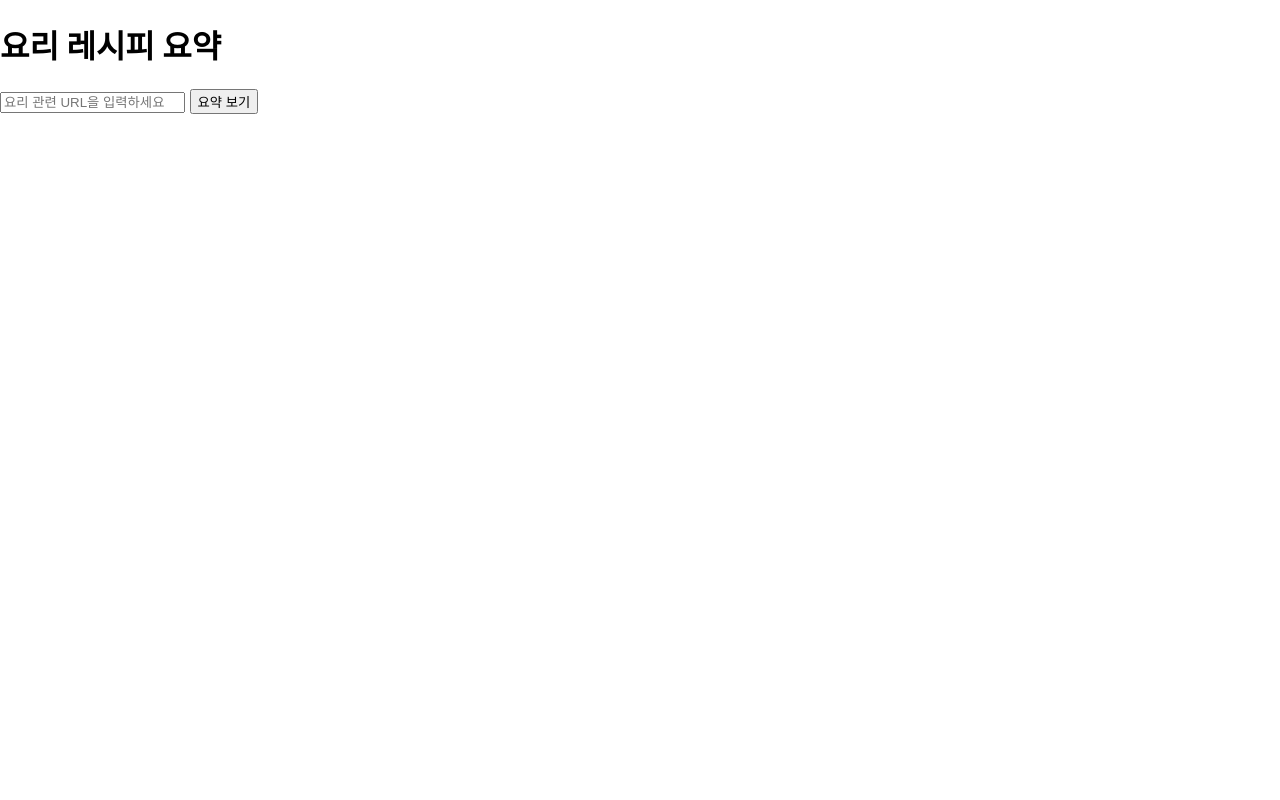
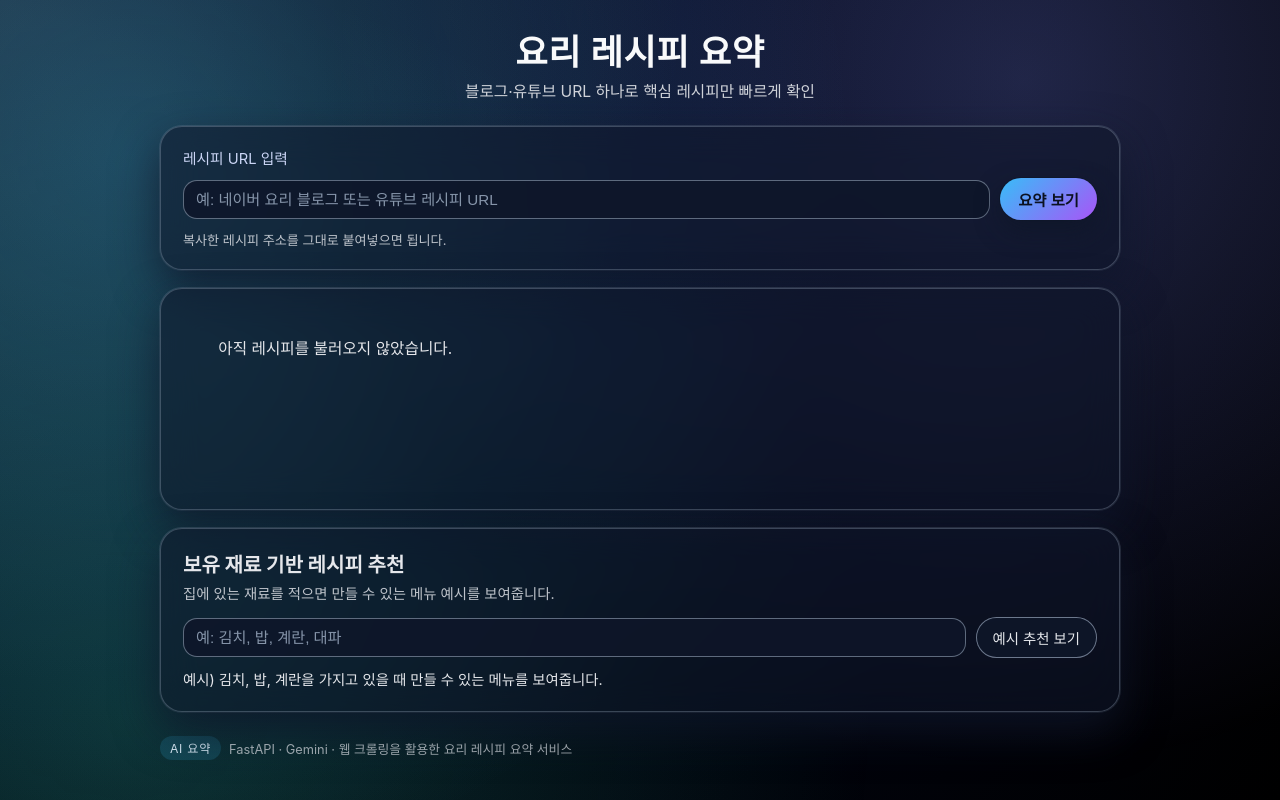
Before and after one commit to wonbin2003/project1, a plain HTML site: page templates/index.html in a window 1280 px wide. Drawn offline with Linux system fonts and the light colour scheme.

Commit message:
Revamp index.html for improved UI and functionality
Updated the structure and content of the recipe summary page, enhancing user interface and experience.

```diff
--- a/templates/index.html
+++ b/templates/index.html
@@ -3,24 +3,64 @@
 <head>
   <meta charset="UTF-8" />
   <meta name="viewport" content="width=device-width, initial-scale=1.0" />
-  <title>Recipe Summary</title>
-  <!-- 기본 CSS 연결 -->
+  <title>요리 레시피 요약 서비스</title>
   <link rel="stylesheet" href="/static/style.css" />
 </head>
-<body>
-  <div class="container">
-    <h1>요리 레시피 요약</h1>
-    <!-- URL 입력과 버튼 -->
-    <div class="input-group">
-      <input type="url" id="urlInput" placeholder="요리 관련 URL을 입력하세요" />
-      <button id="fetchBtn">요약 보기</button>
-    </div>
-    <!-- 요약 결과 출력 영역 -->
-    <div id="resultArea" class="result-box"></div>
-    <div id="output"></div>
+<body class="app-body">
+  <div class="background-gradient"></div>
+
+  <div class="app-shell">
+    <header class="app-header">
+      <h1 class="app-title">요리 레시피 요약</h1>
+      <p class="app-subtitle">블로그·유튜브 URL 하나로 핵심 레시피만 빠르게 확인</p>
+    </header>
+
+    <main class="main-layout">
+      <section class="glass-card input-card">
+        <label for="urlInput" class="field-label">레시피 URL 입력</label>
+        <div class="input-row">
+          <input
+            type="url"
+            id="urlInput"
+            placeholder="예: 네이버 요리 블로그 또는 유튜브 레시피 URL"
+          />
+          <button id="fetchBtn" class="primary-btn">요약 보기</button>
+        </div>
+        <p class="helper-text">복사한 레시피 주소를 그대로 붙여넣으면 됩니다.</p>
+      </section>
+
+      <section id="resultArea" class="glass-card result-card">
+        아직 레시피를 불러오지 않았습니다.
+      </section>
+
+      <section class="glass-card recommend-card">
+        <h2 class="section-title">보유 재료 기반 레시피 추천</h2>
+        <p class="section-subtitle">집에 있는 재료를 적으면 만들 수 있는 메뉴 예시를 보여줍니다.</p>
+
+        <div class="input-row recommend-input-row">
+          <input
+            type="text"
+            id="ingredientInput"
+            class="app-input"
+            placeholder="예: 김치, 밥, 계란, 대파"
+          />
+          <button id="recommendBtn" class="secondary-btn">
+            예시 추천 보기
+          </button>
+        </div>
+
+        <div id="recommendResult" class="recommend-result">
+          예시) 김치, 밥, 계란을 가지고 있을 때 만들 수 있는 메뉴를 보여줍니다.
+        </div>
+      </section>
+    </main>
+
+    <footer class="app-footer">
+      <span class="badge">AI 요약</span>
+      <span class="footer-text">FastAPI · Gemini · 웹 크롤링을 활용한 요리 레시피 요약 서비스</span>
+    </footer>
   </div>
 
-  <!-- 스크립트 파일 연결 (본문 끝에 배치하여 로드 후 실행) -->
   <script src="/static/script.js"></script>
 </body>
 </html>
```
